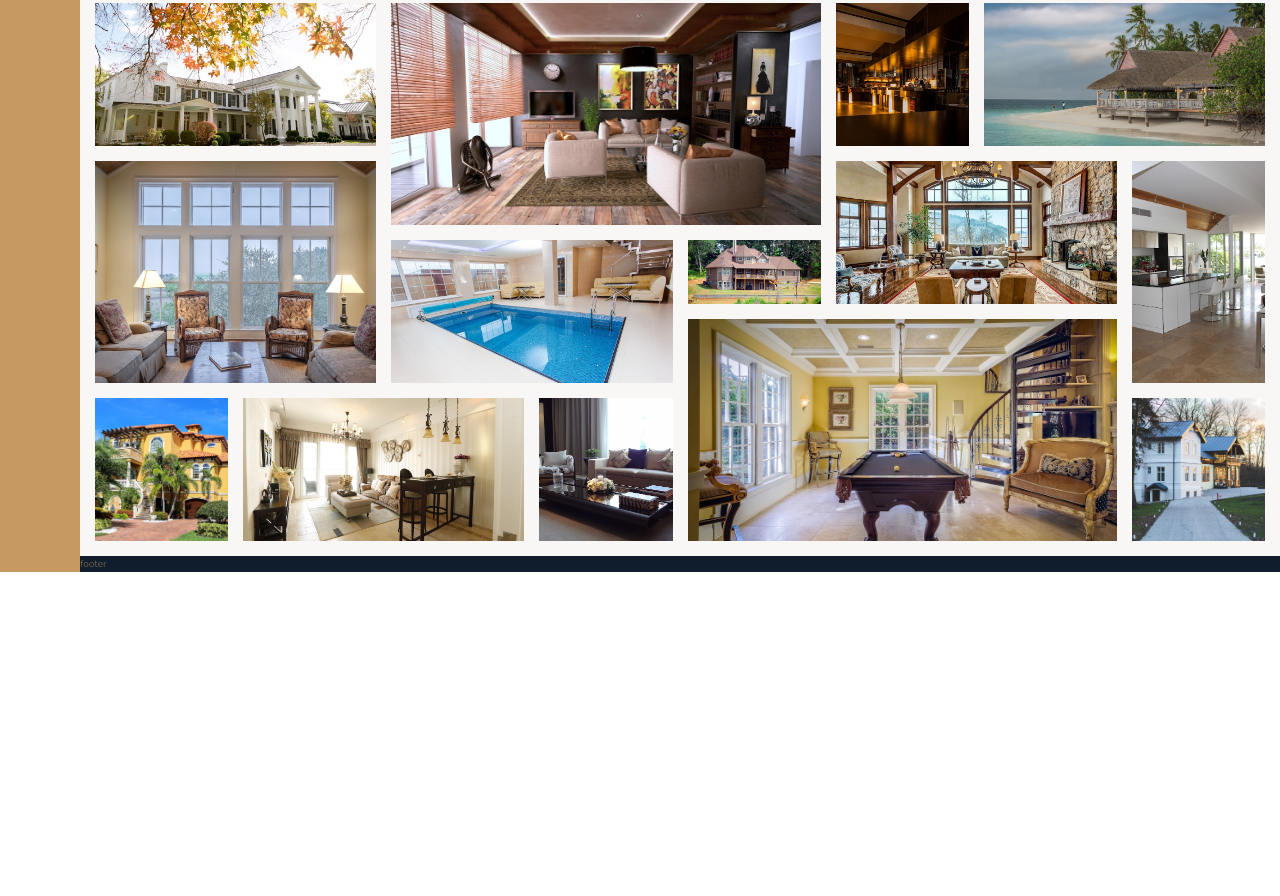
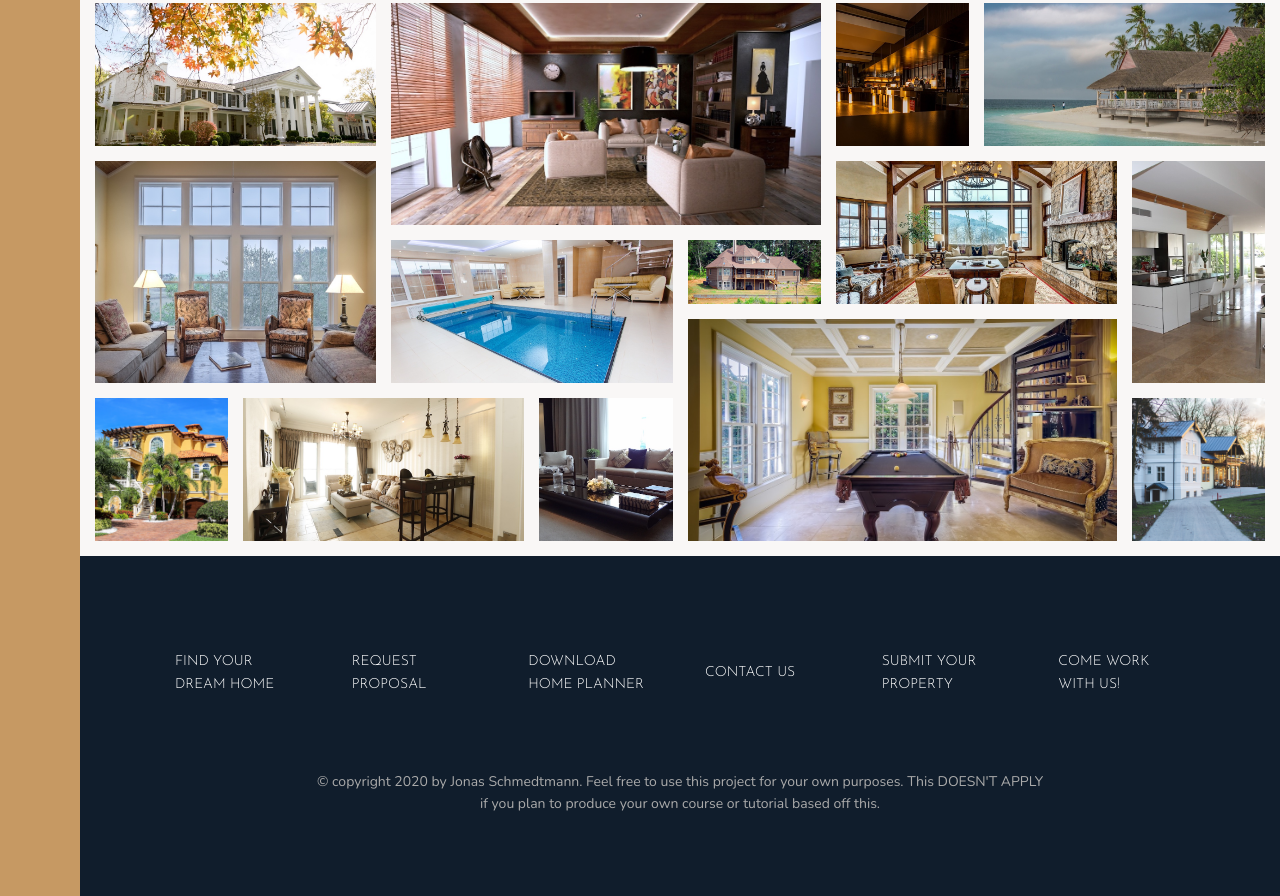
Before and after one commit to Toyurc/Nexter, a website: page index.html in a window 1280 px wide. Shown: the part 3142-4038 px from the top of the page. Before the commit the page ends 3714 px from the top, so only its background shows below. Drawn offline with nearby package versions, Linux system fonts and the light colour scheme.

Commit message:
Feat: footer done

```diff
--- a/index.html
+++ b/index.html
@@ -333,7 +333,20 @@
     <figure class="gallery__item gallery__item--14"><img src="img/gal-14.jpeg" alt="gallery image 14"
         class="gallery__img"></figure>
   </section>
-  <footer class="footer">footer</footer>
+  <footer class="footer">
+    <ul class="nav">
+      <li class="nav__item"><a href="#" class="nav__link">Find your dream home</a></li>
+      <li class="nav__item"><a href="#" class="nav__link">Request proposal</a></li>
+      <li class="nav__item"><a href="#" class="nav__link">Download home planner</a></li>
+      <li class="nav__item"><a href="#" class="nav__link">Contact us</a></li>
+      <li class="nav__item"><a href="#" class="nav__link">Submit your property</a></li>
+      <li class="nav__item"><a href="#" class="nav__link">Come work with us!</a></li>
+    </ul>
+    <p class="copyright">
+      &copy; copyright 2020 by Jonas Schmedtmann. Feel free to use this project for your own purposes.
+      This DOESN'T APPLY if you plan to produce your own course or tutorial based off this.
+    </p>
+  </footer>
 </body>
 
 </html>
--- a/sass/_footer.scss
+++ b/sass/_footer.scss
@@ -1,4 +1,41 @@
 .footer {
   background-color: $color-secondary;
   grid-column: full-start / full-end;
+  padding: 8rem;
 }
+
+.nav {
+  list-style: none;
+  display: grid;
+  grid-template-columns: repeat(auto-fit, minmax(15rem, 1fr));
+  grid-gap: 2rem;
+  align-items: center;
+
+  &__link:link,
+  &__link:visited {
+    font-size: 1.4rem;
+    color: white;
+    text-decoration: none;
+    font-family: $font-display;
+    text-transform: uppercase;
+    padding: 1.5rem;
+    display: block;
+    transition: all .2s;
+  }
+
+  &__link:hover,
+  &__link:active {
+    background-color: rgba(#FFF, .05);
+    transform: translateY(-3px);
+  }
+}
+
+.copyright {
+  font-size: 1.4rem;
+  color: $color-grey-light-2;
+  text-align: center;
+  margin-top: 6rem;
+  width: 70%;
+  margin-right: auto;
+  margin-left: auto;
+}
--- a/sass/_gallery.scss
+++ b/sass/_gallery.scss
@@ -13,7 +13,6 @@
       grid-row: 1 / span 2;
       grid-column: 1 / span 2;
     }
-
     &--2 {
       grid-row: 1 / span 3;
       grid-column: 3 / span 3;
```
Also changed, not shown: css/style.css.
